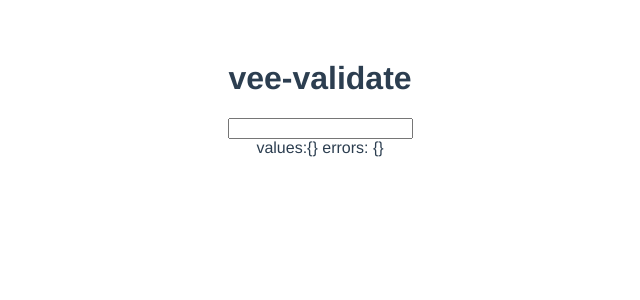
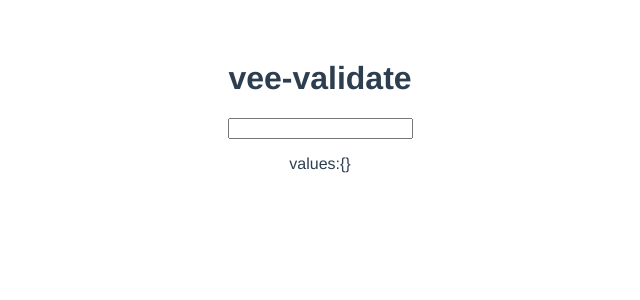
Before and after one commit to teller2016/vue3-playground, a Vue app: page /validate in a window 1280 px wide. Shown: the top 300 px of the page, without its empty margins (320-960 px from the left). Built offline with nearby package versions, Linux system fonts and the light colour scheme.

Commit message:
feat: validation with yup

```diff
--- /dev/null
+++ b/src/components/CustomInput.vue
@@ -0,0 +1,19 @@
+<template>
+    <div>
+        <input type="text" @input="emit('update:modelValue', $event.target.value)" @blur="emit('blur')">
+        <p>{{ error }}</p>
+    </div>
+</template>
+
+<script setup>
+import { defineProps, defineEmits } from 'vue';
+const props = defineProps({
+    modelValue: String,
+    error: String,
+});
+
+const emit = defineEmits(['update:modelValue', 'blur']);
+</script>
+
+<style>
+</style>
--- a/src/composables/validate/index.js
+++ b/src/composables/validate/index.js
@@ -10,12 +10,22 @@
     validationSchema: schema,
   });
 
-  const [email, emailAttrs] = defineField("email");
+  //   const [email, emailProps] = defineField("email", {
+  //     validateOnModelUpdate: false,
+  //     props: (state) => ({
+  //       error: state.errors[0],
+  //     }),
+  //   });
+  const [email, emailProps] = defineField("email", (state) => {
+    return {
+      validateOnModelUpdate: state.errors.length > 0,
+    };
+  });
 
   return {
     values,
     email,
-    emailAttrs,
+    emailProps,
     errors,
   };
 }
--- a/src/views/validate/index.vue
+++ b/src/views/validate/index.vue
@@ -2,21 +2,24 @@
     <div>
         <h1>vee-validate</h1>
 
-        <input v-model="email" v-bind="emailAttrs" type="text">
-        <div>
+        <customInput v-model="email" v-bind="emailProps"></customInput>
+        <div>{{ errors.email }}</div>
+        <p>
             values:{{ values }}
-            errors: {{ errors }}
-        </div>
+        </p>
     </div>
 </template>
 
 <script setup>
 import validateComposable from '@/composables/validate/index.js';
+import customInput from '@/components/CustomInput.vue';
 
 const {
     values,
     email,
-    emailAttrs, errors } = validateComposable();
+    emailProps,
+    errors
+    } = validateComposable();
 </script>
 
 <style>
```
